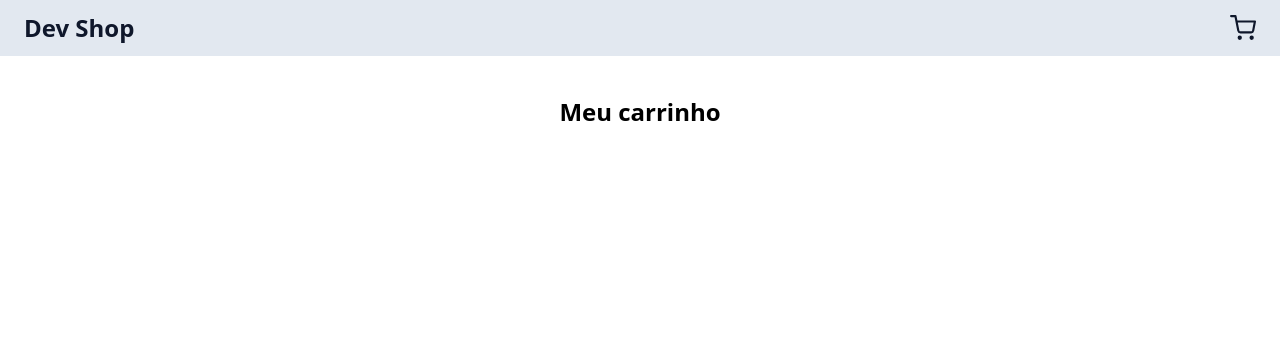
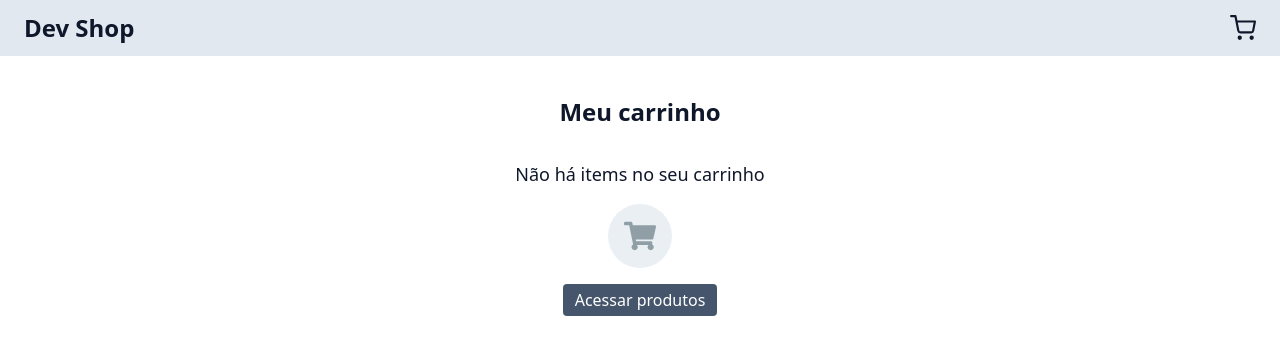
Before and after one commit to thiagodnt/dev-shop, a React (Vite) app: page /cart in a window 1280 px wide. Shown: the top 354 px of the page. Built offline with nearby package versions, Linux system fonts and the light colour scheme.

Commit message:
feat: adicionar placeholder de carrinho vazio

```diff
--- a/src/pages/Cart/index.tsx
+++ b/src/pages/Cart/index.tsx
@@ -1,5 +1,7 @@
 import { useContext } from 'react';
 import { CartContext } from '../../contexts/CartContext';
+import { FaShoppingCart } from 'react-icons/fa';
+import { Link } from 'react-router';
 
 const Cart = () => {
 	const { cart } = useContext(CartContext);
@@ -7,24 +9,45 @@ const Cart = () => {
 	return (
 		<div>
 			<main className="w-full max-w-7xl px-4 mx-auto">
-				<h1 className="font-bold text-2xl mb-4 mt-10 text-center">
+				<h1 className="font-bold text-2xl mb-4 mt-10 text-center text-slate-900">
 					Meu carrinho
 				</h1>
+
+				{cart.length === 0 && (
+					<div className="flex flex-col justify-center items-center mt-8 gap-4">
+						<h1 className="text-lg text-slate-900">
+							Não há items no seu carrinho
+						</h1>
+						<div className="bg-slate-200/70 rounded-full p-4">
+							<FaShoppingCart
+								size={32}
+								color="rgba(85, 106, 115, 0.6)"
+							/>
+						</div>
+						<div className="bg-slate-600 py-1 px-3 rounded transition-transform hover:scale-105">
+							<Link to="/" className="text-white">
+								Acessar produtos
+							</Link>
+						</div>
+					</div>
+				)}
 
 				{cart.map((item) => (
 					<section
 						key={item.id}
-						className="flex items-center justify-between border-b-2 border-gray-300"
+						className="grid grid-cols-4 border-b-2 border-gray-300"
 					>
 						<img className="w-28" src={item.cover} alt={item.title} />
 
-						<strong>
+						<div className="flex items-center">
+							<strong className="text-xs md:text-base">
 								Preço:{' '}
 								{item.price.toLocaleString('pt-BR', {
 									style: 'currency',
 									currency: 'BRL',
 								})}
 							</strong>
+						</div>
 
 						<div className="flex items-center justify-center gap-3">
 							<button className="bg-slate-600 px-2 rounded text-white font-medium flex items-center justify-center transition-transform hover:scale-105 cursor-pointer">
@@ -36,13 +59,15 @@ const Cart = () => {
 							</button>
 						</div>
 
-						<strong className="float-right">
+						<div className="flex justify-end items-center w-full">
+							<strong className="text-xs md:text-base">
 								SubTotal:{' '}
 								{item.total.toLocaleString('pt-BR', {
 									style: 'currency',
 									currency: 'BRL',
 								})}
 							</strong>
+						</div>
 					</section>
 				))}
 				{cart.length > 0 && (
```
Lines whose indentation alone changed are shown as unchanged.
